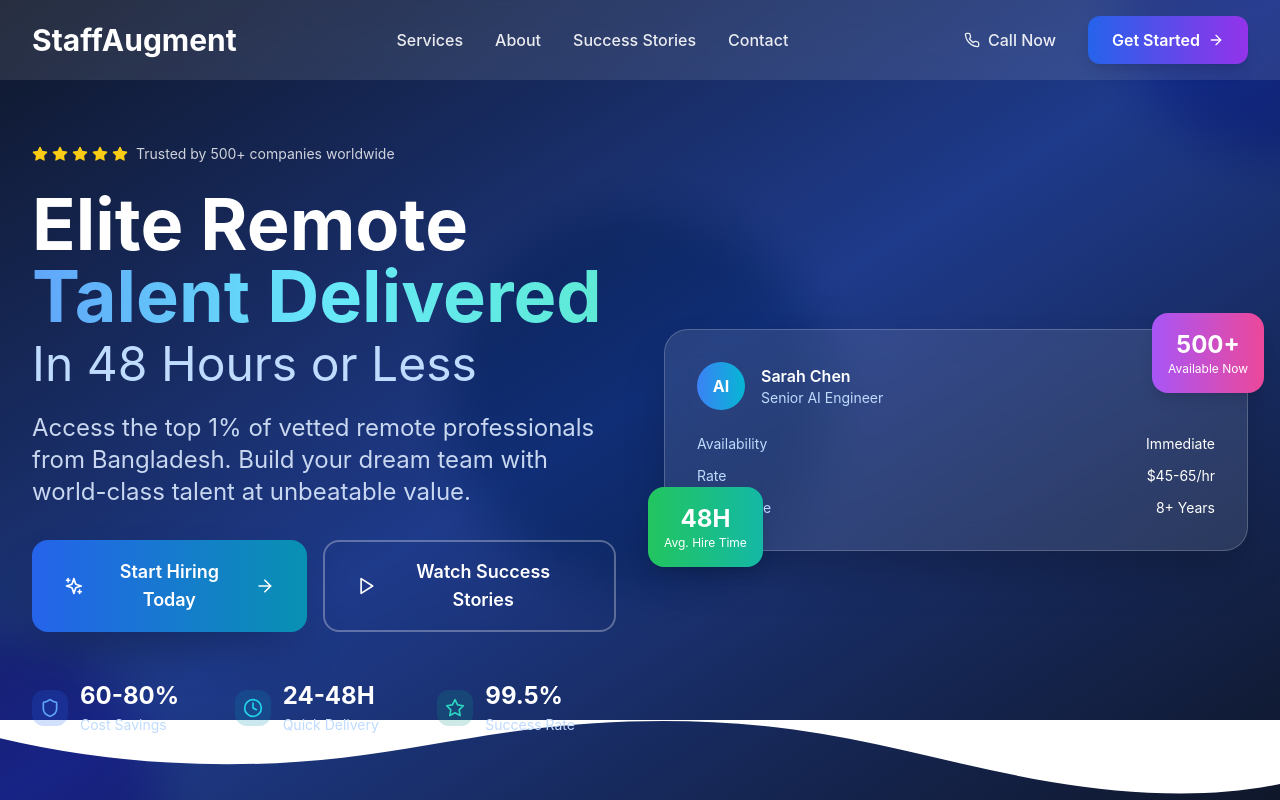
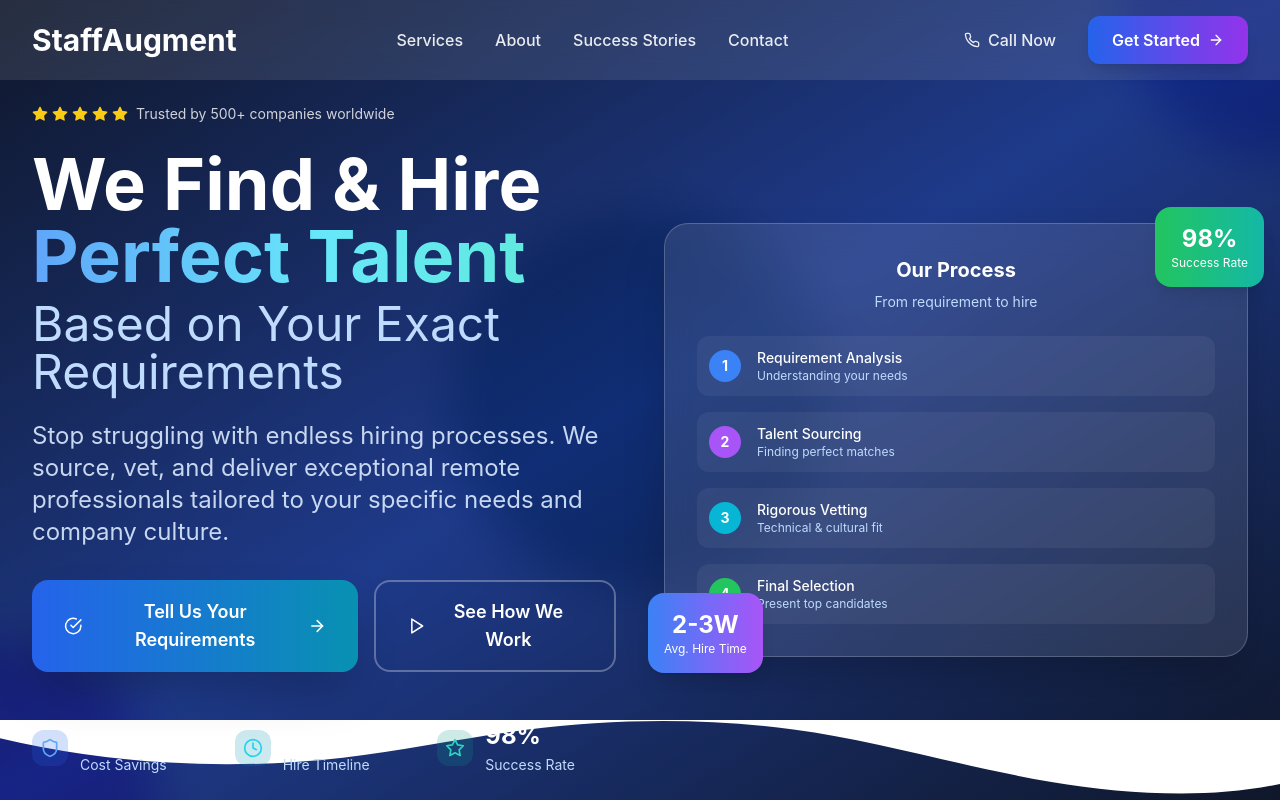
Before and after one commit to mahdyhasan/augmex-homepage, a React (Vite) app: page / in a window 1280 px wide. Shown: the top 800 px of the page. Built offline with nearby package versions, Linux system fonts and the light colour scheme.

Commit message:
Fixed Hero section - removed talent directory elements and focused on client requirements
cgen-4d8827f4eb62444a95705df57ce1e62b

```diff
--- a/src/components/Hero.tsx
+++ b/src/components/Hero.tsx
@@ -1,5 +1,5 @@
 import React from 'react';
-import { ArrowRight, Play, Shield, Clock, Star, Sparkles } from 'lucide-react';
+import { ArrowRight, Play, Shield, Clock, Star, CheckCircle } from 'lucide-react';
 
 const Hero = () => {
   return (
@@ -31,29 +31,28 @@ const Hero = () => {
             </div>
 
             <h1 className="text-4xl md:text-5xl lg:text-6xl xl:text-7xl font-bold text-white mb-6 leading-tight">
-              Elite Remote
+              We Find & Hire
               <span className="block text-transparent bg-clip-text bg-gradient-to-r from-blue-400 via-cyan-300 to-teal-300">
-                Talent Delivered
+                Perfect Talent
               </span>
               <span className="block text-2xl md:text-3xl lg:text-4xl xl:text-5xl font-normal text-blue-200 mt-2">
-                In 48 Hours or Less
+                Based on Your Exact Requirements
               </span>
             </h1>
 
             <p className="text-xl md:text-2xl text-blue-100/90 mb-8 max-w-2xl leading-relaxed">
-              Access the top 1% of vetted remote professionals from Bangladesh.
-              Build your dream team with world-class talent at unbeatable value.
+              Stop struggling with endless hiring processes. We source, vet, and deliver exceptional remote professionals tailored to your specific needs and company culture.
             </p>
 
             <div className="flex flex-col sm:flex-row gap-4 mb-12">
               <button className="group bg-gradient-to-r from-blue-600 to-cyan-600 hover:from-blue-700 hover:to-cyan-700 text-white px-8 py-4 rounded-2xl font-semibold text-lg transition-all duration-300 flex items-center justify-center transform hover:scale-105 shadow-2xl hover:shadow-blue-500/25">
-                <Sparkles className="mr-2 h-5 w-5" />
-                Start Hiring Today
+                <CheckCircle className="mr-2 h-5 w-5" />
+                Tell Us Your Requirements
                 <ArrowRight className="ml-2 h-5 w-5 group-hover:translate-x-1 transition-transform" />
               </button>
               <button className="group border-2 border-white/30 text-white px-8 py-4 rounded-2xl font-semibold text-lg hover:bg-white/10 transition-all duration-300 flex items-center justify-center backdrop-blur-sm">
                 <Play className="mr-2 h-5 w-5" />
-                Watch Success Stories
+                See How We Work
               </button>
             </div>
 
@@ -73,8 +72,8 @@ const Hero = () => {
                   <Clock className="w-5 h-5 text-cyan-400" />
                 </div>
                 <div>
-                  <span className="text-2xl font-bold text-white block">24-48H</span>
-                  <span className="text-sm">Quick Delivery</span>
+                  <span className="text-2xl font-bold text-white block">2-3 Weeks</span>
+                  <span className="text-sm">Hire Timeline</span>
                 </div>
               </div>
               <div className="flex items-center gap-3">
@@ -82,57 +81,69 @@ const Hero = () => {
                   <Star className="w-5 h-5 text-teal-400" />
                 </div>
                 <div>
-                  <span className="text-2xl font-bold text-white block">99.5%</span>
+                  <span className="text-2xl font-bold text-white block">98%</span>
                   <span className="text-sm">Success Rate</span>
                 </div>
               </div>
             </div>
           </div>
 
-          {/* Right Column - Visual Elements */}
+          {/* Right Column - Process Visual */}
           <div className="relative lg:block hidden">
             <div className="relative">
-              {/* Main card */}
+              {/* Main process card */}
               <div className="bg-white/10 backdrop-blur-lg rounded-3xl p-8 border border-white/20 shadow-2xl">
-                <div className="flex items-center gap-4 mb-6">
-                  <div className="w-12 h-12 bg-gradient-to-r from-blue-500 to-cyan-500 rounded-full flex items-center justify-center">
-                    <span className="text-white font-bold">AI</span>
+                <div className="text-center mb-6">
+                  <h3 className="text-white font-bold text-xl mb-2">Our Process</h3>
+                  <p className="text-blue-200 text-sm">From requirement to hire</p>
+                </div>
+
+                <div className="space-y-4">
+                  <div className="flex items-center gap-4 p-3 bg-white/5 rounded-xl">
+                    <div className="w-8 h-8 bg-blue-500 rounded-full flex items-center justify-center text-white text-sm font-bold">1</div>
+                    <div>
+                      <div className="text-white text-sm font-medium">Requirement Analysis</div>
+                      <div className="text-blue-200 text-xs">Understanding your needs</div>
+                    </div>
                   </div>
-                  <div>
-                    <h3 className="text-white font-semibold">Sarah Chen</h3>
-                    <p className="text-blue-200 text-sm">Senior AI Engineer</p>
+
+                  <div className="flex items-center gap-4 p-3 bg-white/5 rounded-xl">
+                    <div className="w-8 h-8 bg-purple-500 rounded-full flex items-center justify-center text-white text-sm font-bold">2</div>
+                    <div>
+                      <div className="text-white text-sm font-medium">Talent Sourcing</div>
+                      <div className="text-blue-200 text-xs">Finding perfect matches</div>
+                    </div>
                   </div>
-                  <div className="ml-auto">
-                    <div className="w-3 h-3 bg-green-400 rounded-full animate-pulse"></div>
+
+                  <div className="flex items-center gap-4 p-3 bg-white/5 rounded-xl">
+                    <div className="w-8 h-8 bg-cyan-500 rounded-full flex items-center justify-center text-white text-sm font-bold">3</div>
+                    <div>
+                      <div className="text-white text-sm font-medium">Rigorous Vetting</div>
+                      <div className="text-blue-200 text-xs">Technical & cultural fit</div>
+                    </div>
                   </div>
-                </div>
-                <div className="space-y-3">
-                  <div className="flex justify-between text-sm">
-                    <span className="text-blue-200">Availability</span>
-                    <span className="text-white">Immediate</span>
-                  </div>
-                  <div className="flex justify-between text-sm">
-                    <span className="text-blue-200">Rate</span>
-                    <span className="text-white">$45-65/hr</span>
-                  </div>
-                  <div className="flex justify-between text-sm">
-                    <span className="text-blue-200">Experience</span>
-                    <span className="text-white">8+ Years</span>
+
+                  <div className="flex items-center gap-4 p-3 bg-white/5 rounded-xl">
+                    <div className="w-8 h-8 bg-green-500 rounded-full flex items-center justify-center text-white text-sm font-bold">4</div>
+                    <div>
+                      <div className="text-white text-sm font-medium">Final Selection</div>
+                      <div className="text-blue-200 text-xs">Present top candidates</div>
+                    </div>
                   </div>
                 </div>
               </div>
 
-              {/* Floating elements */}
-              <div className="absolute -top-4 -right-4 bg-gradient-to-r from-purple-500 to-pink-500 rounded-2xl p-4 shadow-lg">
+              {/* Floating success metrics */}
+              <div className="absolute -top-4 -right-4 bg-gradient-to-r from-green-500 to-teal-500 rounded-2xl p-4 shadow-lg">
                 <div className="text-white text-center">
-                  <div className="text-2xl font-bold">500+</div>
-                  <div className="text-xs">Available Now</div>
+                  <div className="text-2xl font-bold">98%</div>
+                  <div className="text-xs">Success Rate</div>
                 </div>
               </div>
 
-              <div className="absolute -bottom-4 -left-4 bg-gradient-to-r from-green-500 to-teal-500 rounded-2xl p-4 shadow-lg">
+              <div className="absolute -bottom-4 -left-4 bg-gradient-to-r from-blue-500 to-purple-500 rounded-2xl p-4 shadow-lg">
                 <div className="text-white text-center">
-                  <div className="text-2xl font-bold">48H</div>
+                  <div className="text-2xl font-bold">2-3W</div>
                   <div className="text-xs">Avg. Hire Time</div>
                 </div>
               </div>
```
